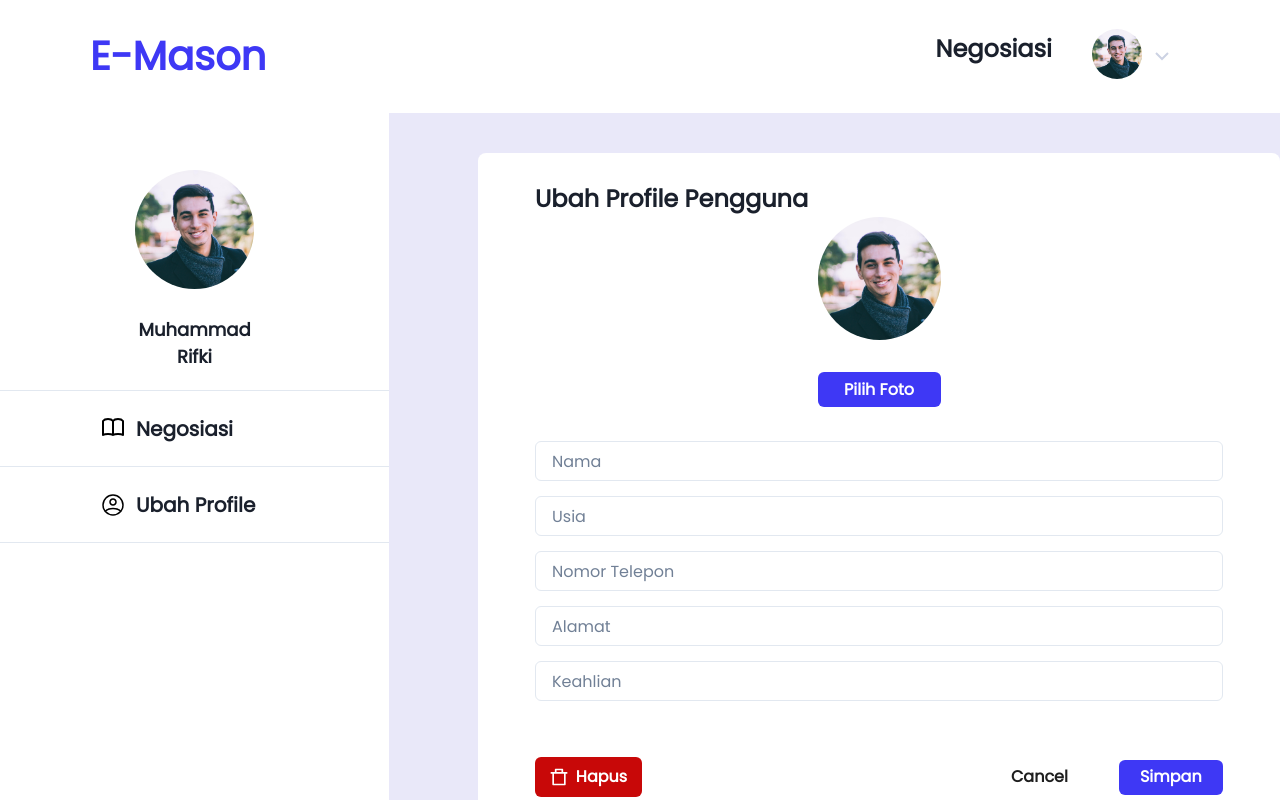
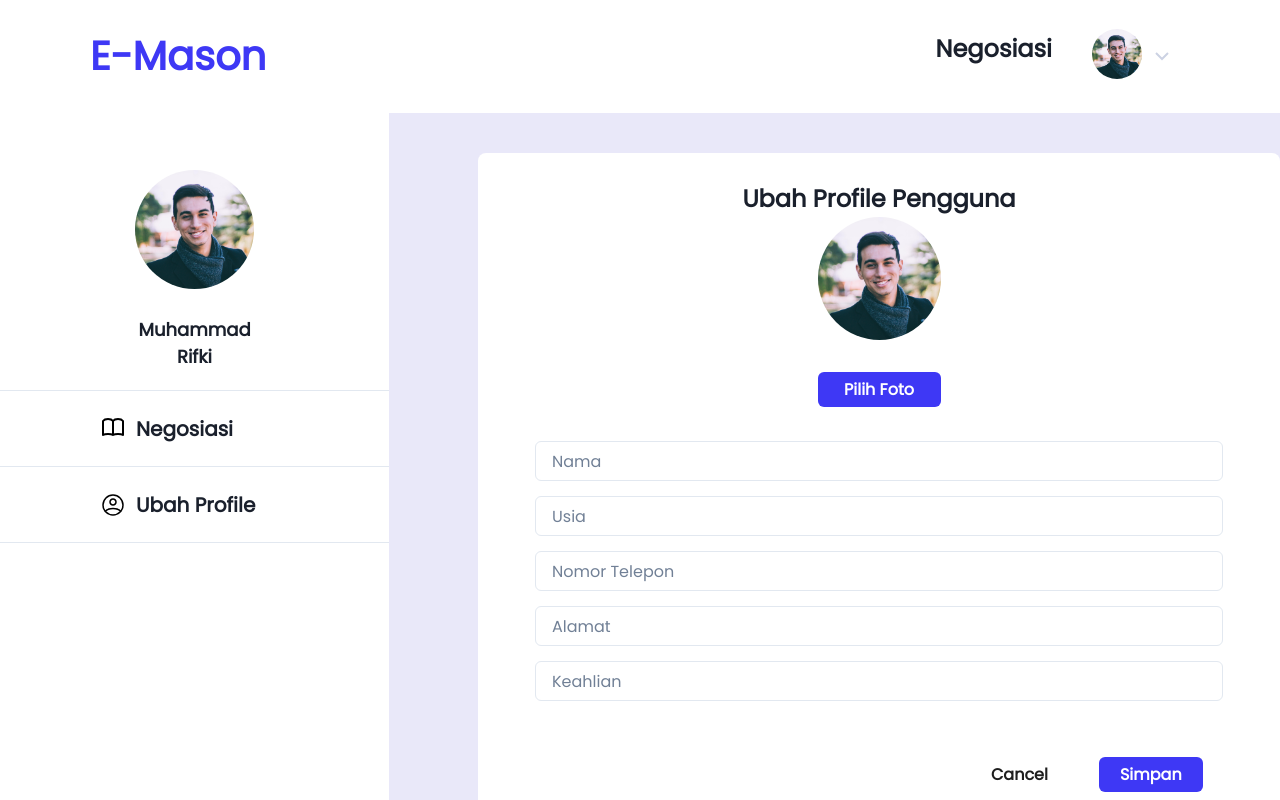
Before and after one commit to Yassar021/e-mason, a Next.js app: page /editProfilePage in a window 1280 px wide. Shown: the top 800 px of the page. Built offline with nearby package versions, Linux system fonts and the light colour scheme.

Commit message:
fixingContentDashboardUser

```diff
--- a/components/editProfile.jsx/index.jsx
+++ b/components/editProfile.jsx/index.jsx
@@ -5,7 +5,7 @@ import LayoutDashboardUser from "../../layout/LayoutDashboardUser"
 const EditProfile = () => {
     return(
         <LayoutDashboardUser pageTitle={'Edit Profile'}>
-            <Box>
+            <Box  justifyContent={{md:'center', lg:'right'}}>
                 <Text fontSize={'24px'} fontWeight='600'>Ubah Profile Pengguna</Text>
                 <Center>
                     <VStack spacing={'14px'}>
@@ -47,8 +47,8 @@ const EditProfile = () => {
                     </FormControl>
                 </VStack>
 
-                <Flex justify={'space-between'} mt='56px'>
-                    <Button
+                <Flex direction={{base:'column', md:'row'}} justify={'right'} mr='20px' mt='56px'>
+                    {/* <Button
                             leftIcon={<svg width="18" height="18" viewBox="0 0 18 18" fill="none" xmlns="http://www.w3.org/2000/svg">
                             <path d="M13.167 3.99996H17.3337V5.66663H15.667V16.5C15.667 16.721 15.5792 16.9329 15.4229 17.0892C15.2666 17.2455 15.0547 17.3333 14.8337 17.3333H3.16699C2.94598 17.3333 2.73402 17.2455 2.57774 17.0892C2.42146 16.9329 2.33366 16.721 2.33366 16.5V5.66663H0.666992V3.99996H4.83366V1.49996C4.83366 1.27895 4.92146 1.06698 5.07774 0.910704C5.23402 0.754423 5.44598 0.666626 5.66699 0.666626H12.3337C12.5547 0.666626 12.7666 0.754423 12.9229 0.910704C13.0792 1.06698 13.167 1.27895 13.167 1.49996V3.99996ZM14.0003 5.66663H4.00033V15.6666H14.0003V5.66663ZM6.50033 2.33329V3.99996H11.5003V2.33329H6.50033Z" fill="white"/>
                             </svg>
@@ -66,8 +66,8 @@ const EditProfile = () => {
                         }}
                         >
                             Hapus
-                    </Button>
-                    <HStack spacing={'40px'}>
+                    </Button> */}
+                    <Stack direction={{base:'column', md:'row'}} spacing={'40px'}>
                         <Button
                                 leftIcon={<svg width="18" height="18" viewBox="0 0 18 18" fill="none" xmlns="http://www.w3.org/2000/svg">
                                 <path d="M13.167 3.99996H17.3337V5.66663H15.667V16.5C15.667 16.721 15.5792 16.9329 15.4229 17.0892C15.2666 17.2455 15.0547 17.3333 14.8337 17.3333H3.16699C2.94598 17.3333 2.73402 17.2455 2.57774 17.0892C2.42146 16.9329 2.33366 16.721 2.33366 16.5V5.66663H0.666992V3.99996H4.83366V1.49996C4.83366 1.27895 4.92146 1.06698 5.07774 0.910704C5.23402 0.754423 5.44598 0.666626 5.66699 0.666626H12.3337C12.5547 0.666626 12.7666 0.754423 12.9229 0.910704C13.0792 1.06698 13.167 1.27895 13.167 1.49996V3.99996ZM14.0003 5.66663H4.00033V15.6666H14.0003V5.66663ZM6.50033 2.33329V3.99996H11.5003V2.33329H6.50033Z" fill="white"/>
@@ -102,7 +102,7 @@ const EditProfile = () => {
                             >
                                 Simpan
                         </Button>
-                    </HStack>
+                    </Stack>
                 </Flex>
             </Box>
         </LayoutDashboardUser>
--- a/layout/LayoutDashboardUser.jsx
+++ b/layout/LayoutDashboardUser.jsx
@@ -1,4 +1,4 @@
-import { Box, Flex, HStack, Link, Stack, Text } from "@chakra-ui/react"
+import { Box, Flex, Hide, HStack, Link, Stack, Text } from "@chakra-ui/react"
 import Head from "next/head"
 import Image from "next/image"
 import Navbar from "../components/navbar"
@@ -12,7 +12,8 @@ const LayoutDashboardUser = ({pageTitle,children,bgColor,color}) => {
 
         <Box height={'auto'} bgColor={'#E9E8F9'} pb='40px'>
             <Navbar />
-            <Flex direction={'row'} gap={{lg:'20px',xl:'89px'}}>
+            <Flex direction={'row'} gap={{lg:'20px',xl:'89px'}} justifyContent={{md:'center', lg:'normal'}} textAlign='center'>
+                <Hide below="lg">
                     <Box width={'389px'} height='100vh' bgColor={'#fff'} pt='57px' textAlign={'center'}>
                         <Box px='135px'>
                             <Image width={'120px'} height='120px' style={{borderRadius:'50%'}} src='/avatar.jpg' alt='Profile Pengguna' />
@@ -51,6 +52,7 @@ const LayoutDashboardUser = ({pageTitle,children,bgColor,color}) => {
                         </Box>
                         <hr />
                     </Box>
+                </Hide>
                 <Box mt='40px' bgColor={'#ffff'} pt='28px' px='57px' width={{lg:'598px',xl:'65%','2xl':'100%'}} height='796px' borderRadius='8px'>
                     {children}
                 </Box>
```
Lines whose indentation alone changed are shown as unchanged.
